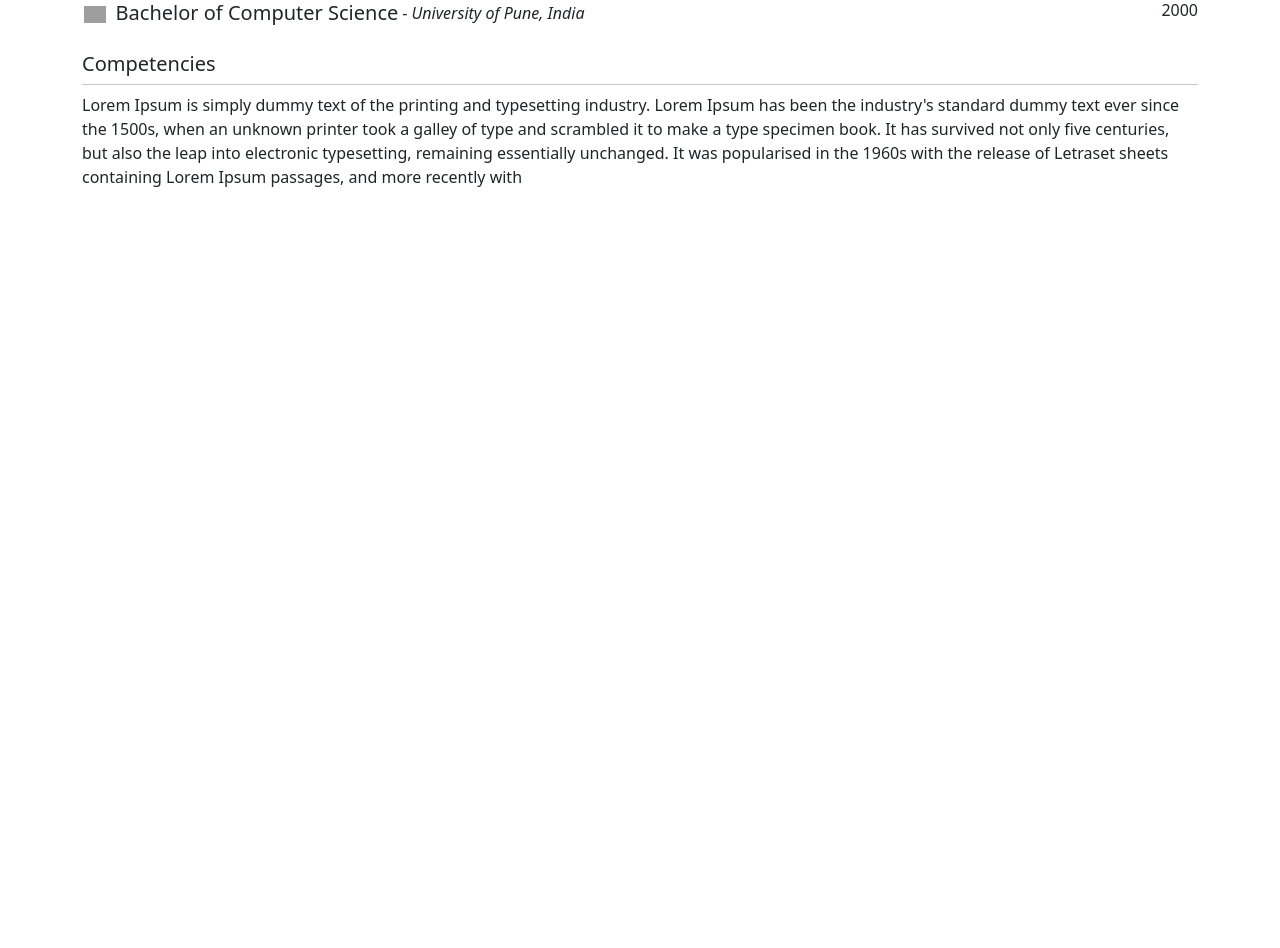
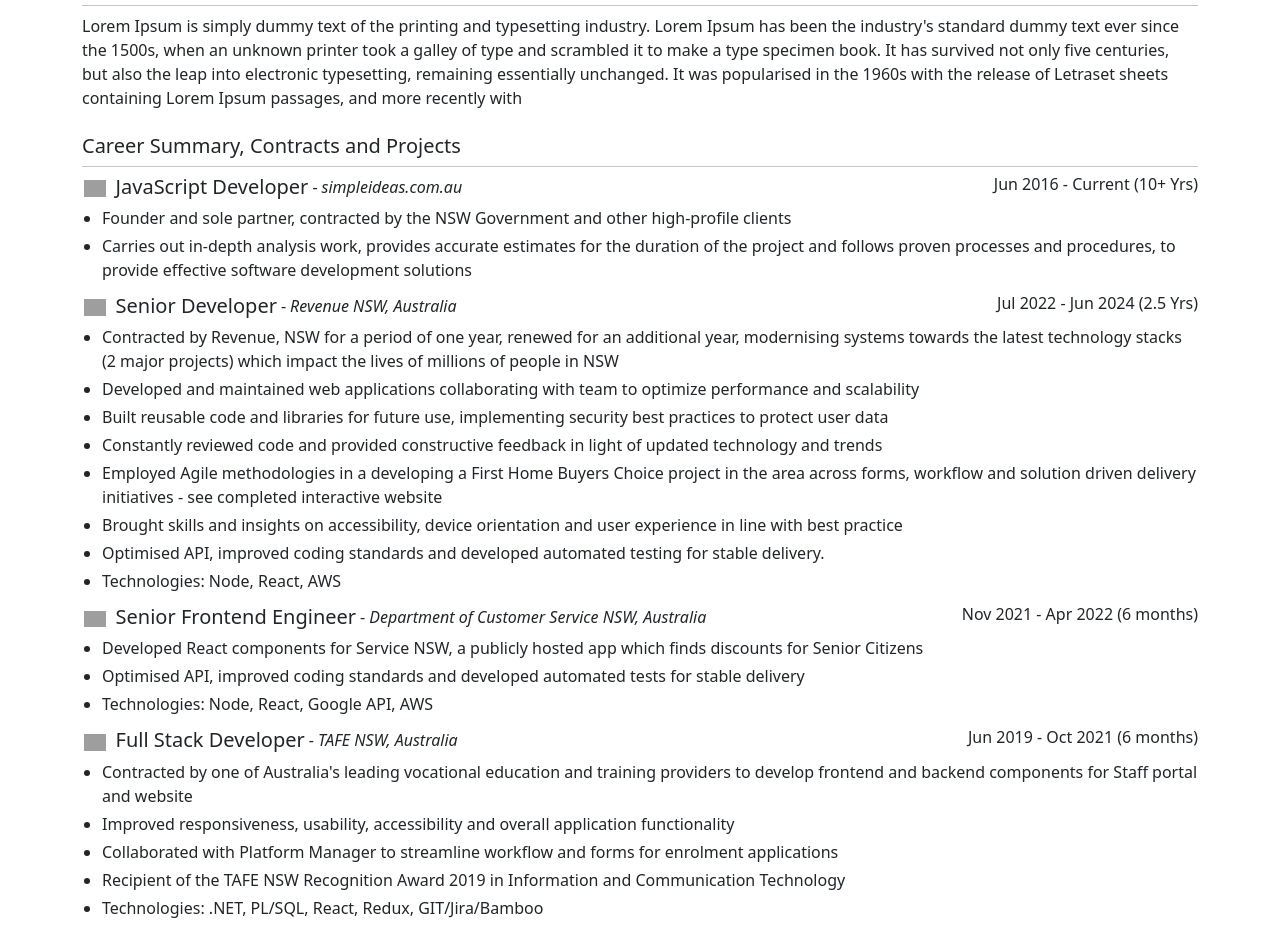
Before and after one commit to tofarshid/my-site, a React (Vite) app: page / in a window 1280 px wide. Shown: the part 500-1448 px from the top of the page. Before the commit the page ends 800 px from the top, so only its background shows below. Built offline with nearby package versions, Linux system fonts and the light colour scheme; grey boxes are pictures that could not be loaded.

Commit message:
29.04 1206 added -1

```diff
--- /dev/null
+++ b/src/components/careerDesc.tsx
@@ -0,0 +1,19 @@
+type prop = {
+    list: string[];
+};
+
+export const CareerDesc = ({ list }: prop) => {
+    return (
+        <ul className="mt-1 mb-2" style={{ paddingLeft: '20px' }}>
+            <DescList list={list} />
+        </ul>
+    );
+};
+
+const DescList = ({ list }: prop) => {
+    return list.map((item) => (
+        <li>
+            <p className="m-0 mb-1">{item}</p>
+        </li>
+    ));
+};
--- /dev/null
+++ b/src/components/careerHeading.tsx
@@ -0,0 +1,32 @@
+import Bank from '../assets/bank.svg';
+
+type Props = {
+    jobTitle: string;
+    orgTitle: string;
+    fromAndTo: string;
+    duration: string;
+};
+
+export const CareerHeading = ({
+    jobTitle,
+    orgTitle,
+    fromAndTo,
+    duration,
+}: Props) => {
+    return (
+        <div className="d-flex flex-row">
+            <div className="me-2">
+                <img src={Bank} className="scale-header-image with-lg" />
+            </div>
+
+            <div className="flex-fill">
+                <div className="d-flex flex-column flex-lg-row">
+                    <h5 className="m-0">{jobTitle}</h5>
+                    <div className="px-1 d-none d-lg-block">-</div>
+                    <i>{orgTitle}</i>
+                </div>
+            </div>
+            <h6>{`${fromAndTo} (${duration})`}</h6>
+        </div>
+    );
+};
--- /dev/null
+++ b/src/components/careerList.tsx
@@ -0,0 +1,29 @@
+export const simpleIdeas = [
+    'Founder and sole partner, contracted by the NSW Government and other high-profile clients',
+    'Carries out in-depth analysis work, provides accurate estimates for the duration of the project and follows proven processes and procedures, to provide effective software development solutions',
+];
+
+export const revenueNSW = [
+    'Contracted by Revenue, NSW for a period of one year, renewed for an additional year, modernising systems towards the latest technology stacks (2 major projects) which impact the lives of millions of people in NSW',
+    'Developed and maintained web applications collaborating with team to optimize performance and scalability',
+    'Built reusable code and libraries for future use, implementing security best practices to protect user data',
+    'Constantly reviewed code and provided constructive feedback in light of updated technology and trends',
+    'Employed Agile methodologies in a developing a First Home Buyers Choice project in the area across forms, workflow and solution driven delivery initiatives - see completed interactive website',
+    'Brought skills and insights on accessibility, device orientation and user experience in line with best practice',
+    'Optimised API, improved coding standards and developed automated testing for stable delivery.',
+    'Technologies: Node, React, AWS',
+];
+
+export const deptOfCustomerService = [
+    'Developed React components for Service NSW, a publicly hosted app which finds discounts for Senior Citizens',
+    'Optimised API, improved coding standards and developed automated tests for stable delivery',
+    'Technologies: Node, React, Google API, AWS',
+];
+
+export const TAFENSW = [
+    "Contracted by one of Australia's leading vocational education and training providers to develop frontend and backend components for Staff portal and website",
+    'Improved responsiveness, usability, accessibility and overall application functionality',
+    'Collaborated with Platform Manager to streamline workflow and forms for enrolment applications',
+    'Recipient of the TAFE NSW Recognition Award 2019 in Information and Communication Technology',
+    'Technologies: .NET, PL/SQL, React, Redux, GIT/Jira/Bamboo',
+];
--- a/src/components/content.tsx
+++ b/src/components/content.tsx
@@ -1,8 +1,14 @@
 import './../styles/layout.scss';
 import { EducationContent } from './educatinContent';
-import { Header } from './header';
 import { SectionHeading } from './sectionHeading';
-
+import { CareerHeading } from './careerHeading';
+import { CareerDesc } from './careerDesc';
+import {
+    deptOfCustomerService,
+    revenueNSW,
+    simpleIdeas,
+    TAFENSW,
+} from './careerList';
 export const Content = () => {
     return (
         <div className="py-3">
@@ -28,7 +34,7 @@
                 </div>
                 <div className="col">
                     <SectionHeading title={'Competencies'} />
-                    <p>
+                    <p className="m-0">
                         Lorem Ipsum is simply dummy text of the printing and
                         typesetting industry. Lorem Ipsum has been the
                         industry's standard dummy text ever since the 1500s,
@@ -38,8 +44,46 @@
                         electronic typesetting, remaining essentially unchanged.
                         It was popularised in the 1960s with the release of
                         Letraset sheets containing Lorem Ipsum passages, and
-                        more recently with{' '}
+                        more recently with
                     </p>
+                </div>
+                <div className="col">
+                    <SectionHeading
+                        title={'Career Summary, Contracts and Projects'}
+                    />
+                    <div className="d-flex flex-column">
+                        <CareerHeading
+                            jobTitle="JavaScript Developer"
+                            orgTitle="simpleideas.com.au"
+                            fromAndTo="Jun 2016 - Current"
+                            duration="10+ Yrs"
+                        />
+                        <CareerDesc list={simpleIdeas} />
+
+                        <CareerHeading
+                            jobTitle="Senior Developer"
+                            orgTitle="Revenue NSW, Australia"
+                            fromAndTo="Jul 2022 - Jun 2024"
+                            duration="2.5 Yrs"
+                        />
+                        <CareerDesc list={revenueNSW} />
+
+                        <CareerHeading
+                            jobTitle="Senior Frontend Engineer"
+                            orgTitle="Department of Customer Service NSW, Australia"
+                            fromAndTo="Nov 2021 - Apr 2022"
+                            duration="6 months"
+                        />
+                        <CareerDesc list={deptOfCustomerService} />
+
+                        <CareerHeading
+                            jobTitle="Full Stack Developer"
+                            orgTitle="TAFE NSW, Australia"
+                            fromAndTo="Jun 2019 - Oct 2021"
+                            duration="6 months"
+                        />
+                        <CareerDesc list={TAFENSW} />
+                    </div>
                 </div>
             </div>
         </div>
```
Also changed, not shown: src/assets/briefcase.svg (added).
